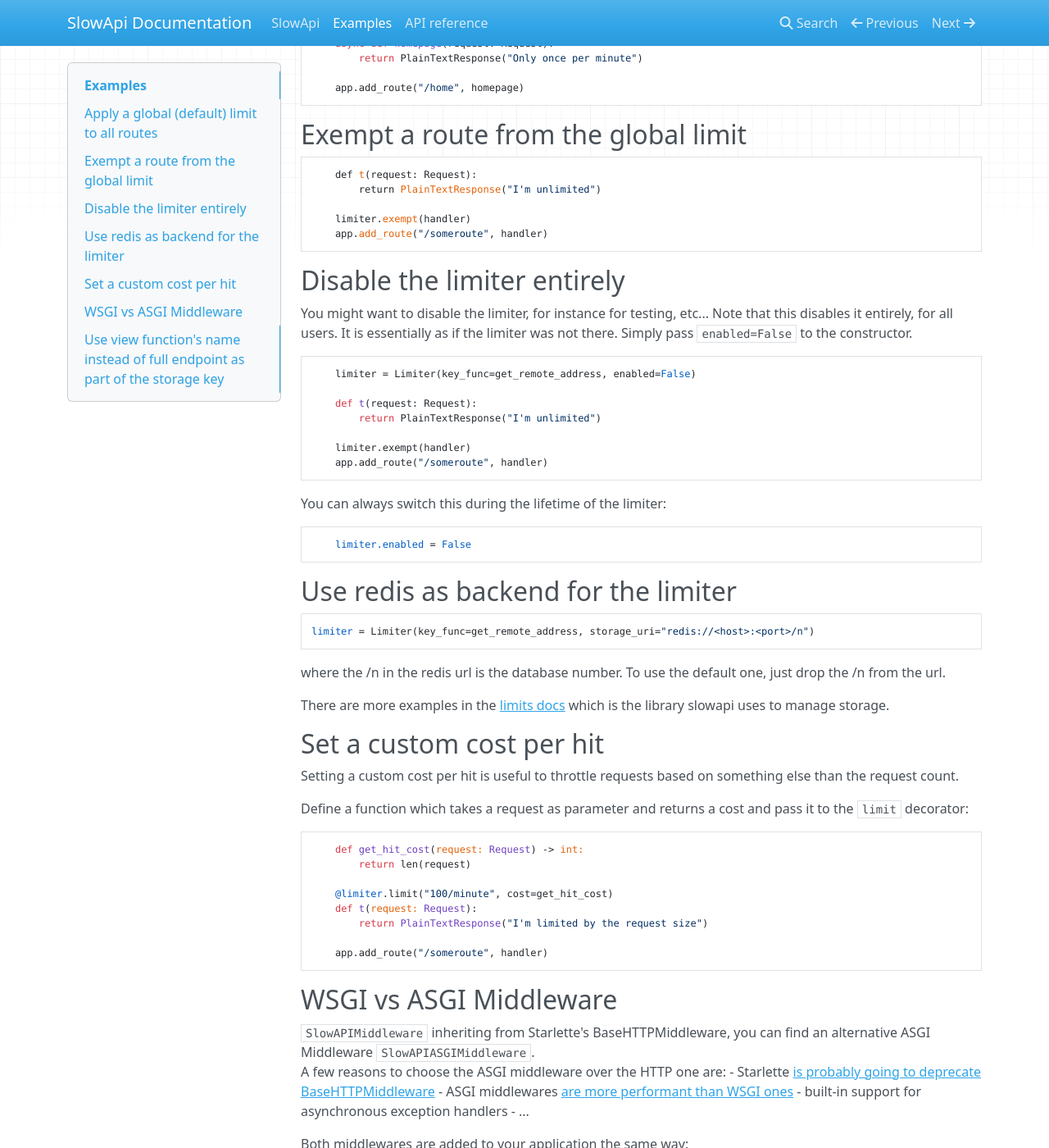
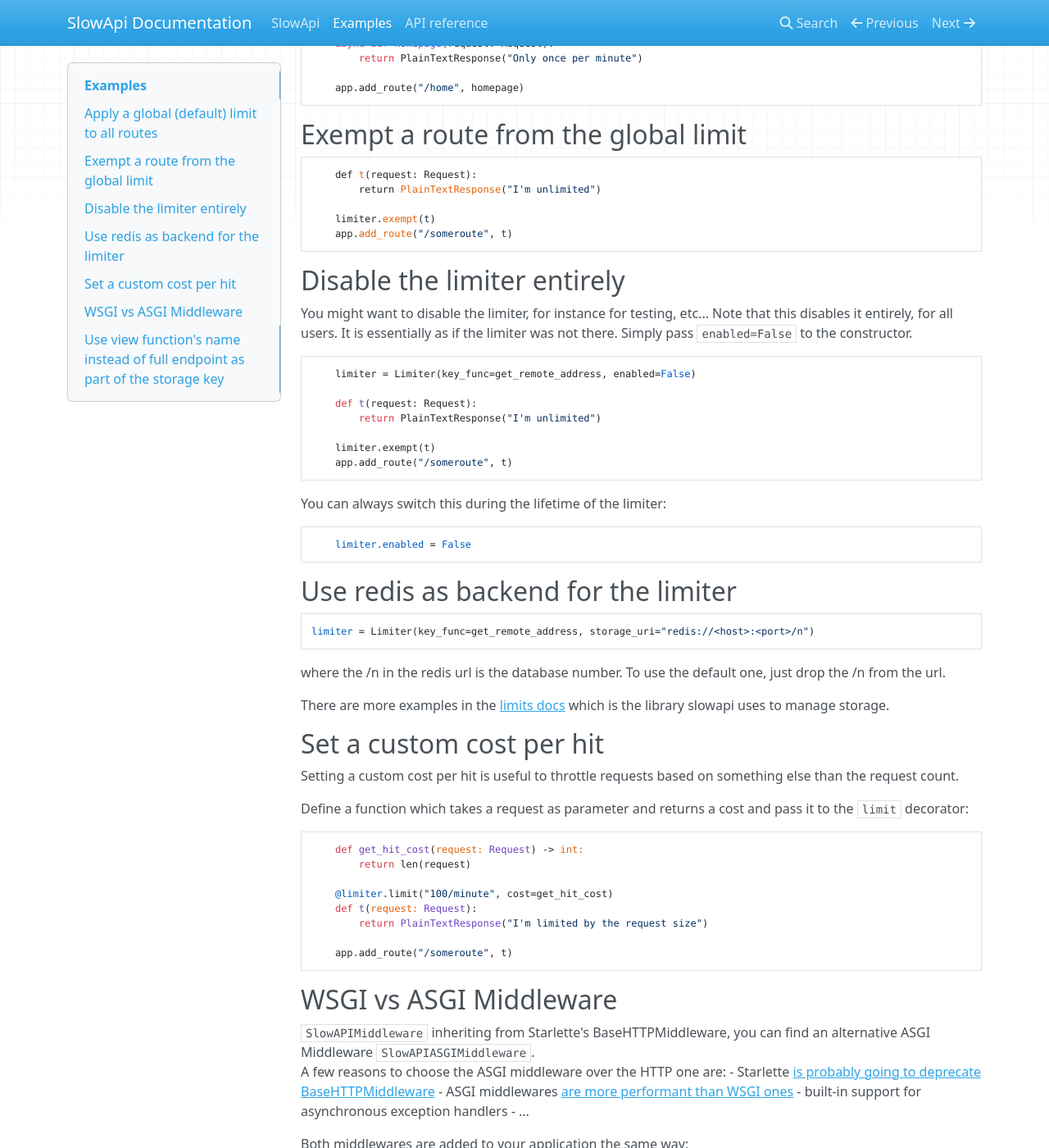
Before and after one commit to laurentS/slowapi, an MkDocs documentation site: the page built from docs/examples.md, in a window 1280 px wide and 1400 px high, scrolled down 488 px. Shown: the whole window at 82% size. Built offline with MkDocs 1.6.1, drawn with Linux system fonts in a browser that asks for light colours; nearby versions of some CDN libraries.

Commit message:
fix: Use correct function names in examples.md

````diff
--- a/docs/examples.md
+++ b/docs/examples.md
@@ -32,8 +32,8 @@
     def t(request: Request):
         return PlainTextResponse("I'm unlimited")
 
-    limiter.exempt(handler)
-    app.add_route("/someroute", handler)
+    limiter.exempt(t)
+    app.add_route("/someroute", t)
 ```
 
 ## Disable the limiter entirely
@@ -48,8 +48,8 @@
     def t(request: Request):
         return PlainTextResponse("I'm unlimited")
 
-    limiter.exempt(handler)
-    app.add_route("/someroute", handler)
+    limiter.exempt(t)
+    app.add_route("/someroute", t)
 ```
 
 You can always switch this during the lifetime of the limiter:
@@ -82,7 +82,7 @@
     def t(request: Request):
         return PlainTextResponse("I'm limited by the request size")
 
-    app.add_route("/someroute", handler)
+    app.add_route("/someroute", t)
 ```
 
 ## WSGI vs ASGI Middleware
@@ -113,7 +113,7 @@
 def my_func(some_param):
     ...
 
-app.add_route("/someroute/{some_param}", handler)
+app.add_route("/someroute/{some_param}", my_func)
 ```
 
 ```python
````
